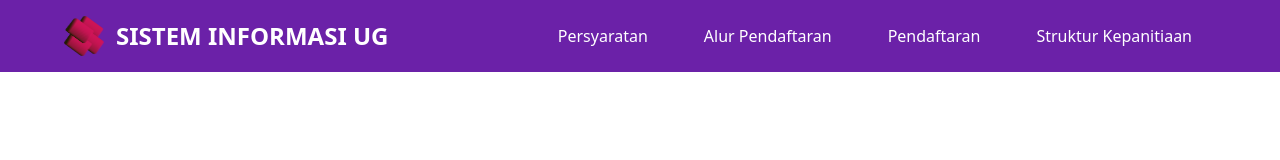
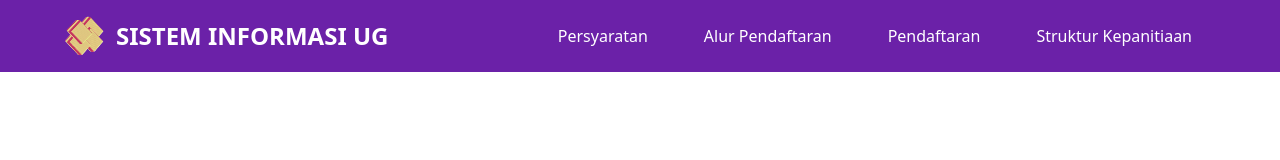
Before and after one commit to LuqmanApriantoDarmawan/Oprec-Sistem-Informasi-UG, a plain HTML site: page index.html in a window 1280 px wide. Shown: the top 160 px of the page. Drawn offline with nearby package versions, Linux system fonts and the light colour scheme.

Commit message:
Add files via upload

```diff
--- a/index.html
+++ b/index.html
@@ -6,7 +6,7 @@
     <meta name="viewport" content="width=device-width, initial-scale=1.0">
     <title>Open Recruitment Gathering SI </title>
     <script src="https://cdn.tailwindcss.com"></script>
-    <link rel="icon" href="/assets/images/logo gthering 2.png" type="image/png">
+    <link rel="icon" href="/assets/images/download222.png" type="image/png">
     <!-- AOS CSS -->
     <link href="https://cdn.jsdelivr.net/npm/aos@2.3.4/dist/aos.css" rel="stylesheet">
 
@@ -57,7 +57,7 @@
                 class="max-w-screen-xl flex flex-wrap items-center justify-between mx-auto px-4 py-4 sm:px-8 lg:px-16 text-white">
                 <!-- Logo -->
                 <a href="/" class="flex items-center space-x-3 rtl:space-x-reverse" data-aos="fade-down">
-                    <img src="assets/images/logo gthering 2.png" alt="Logo Sistem Informasi UG" class="h-8 w-8 sm:h-10 sm:w-10">
+                    <img src="assets/images/download222.png" alt="Logo Sistem Informasi UG" class="h-8 w-8 sm:h-10 sm:w-10">
                     <span class="self-center text-xl sm:text-2xl font-semibold whitespace-nowrap leading-relaxed"> SISTEM
                         INFORMASI
                         UG</span>
@@ -586,7 +586,7 @@
             class="container grid grid-cols-1 gap-8 px-4 md:grid-cols-2 lg:grid-cols-3 md:px-6 py-2 max-w-7xl mx-auto w-full">
             <div class="space-y-4">
                 <a href="/" class="flex items-center space-x-2">
-                    <img src="assets/images/logo gthering 2.png" alt="Logo Sistem Informasi UG" class="h-8 w-8 sm:h-10 sm:w-10">
+                    <img src="assets/images/download222.png" alt="Logo Sistem Informasi UG" class="h-8 w-8 sm:h-10 sm:w-10">
                     <span class="font-bold text-lg">SISTEM INFORMASI UG</span>
                 </a>
                 <p class="text-sm text-gray-600">
```
Also changed, not shown: assets/images/Logo-1.png (added), assets/images/Logo.png (added), assets/images/download-removebg-preview.png (added), assets/images/download.png (added), assets/images/download222.png (added).
